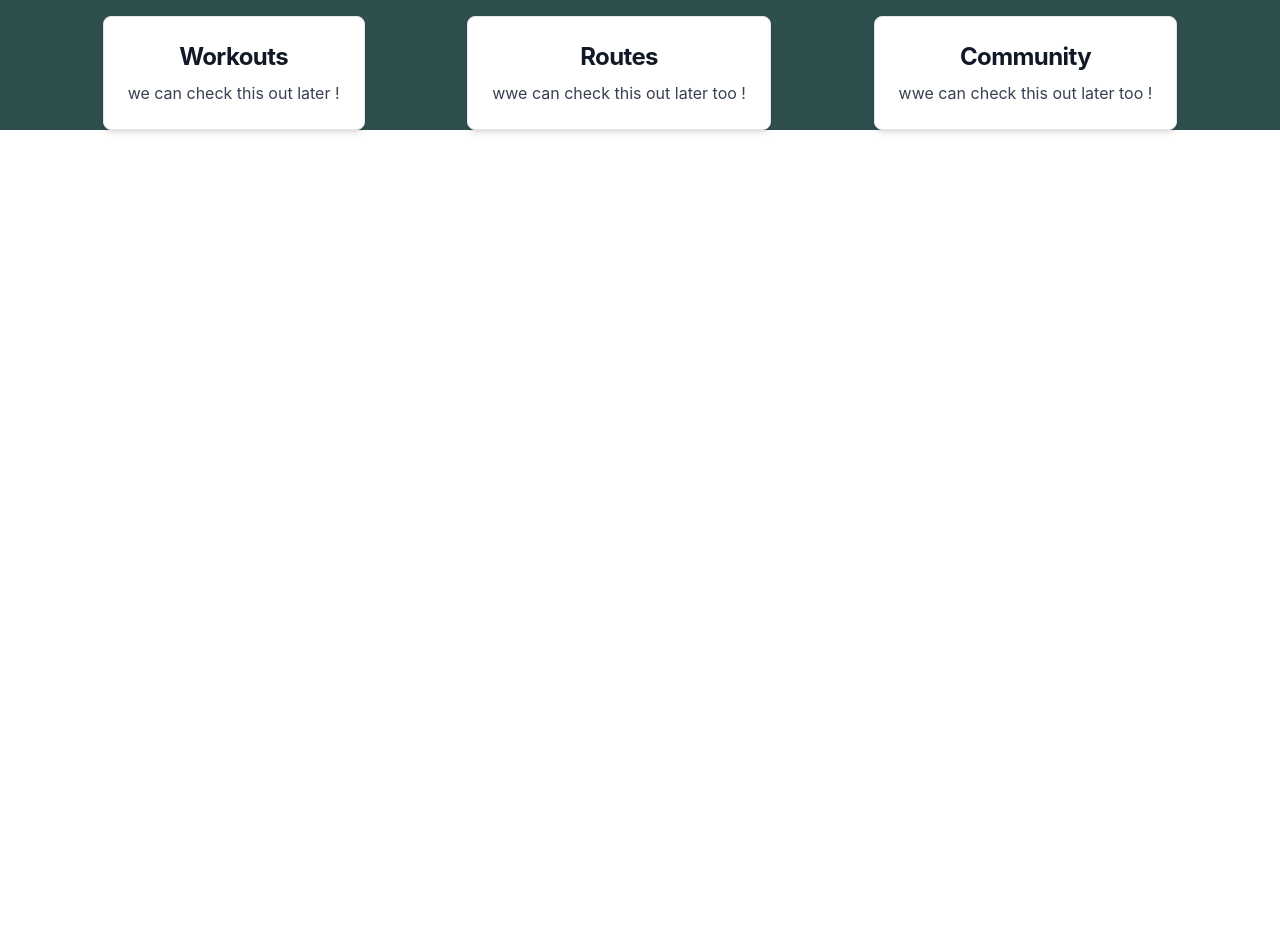
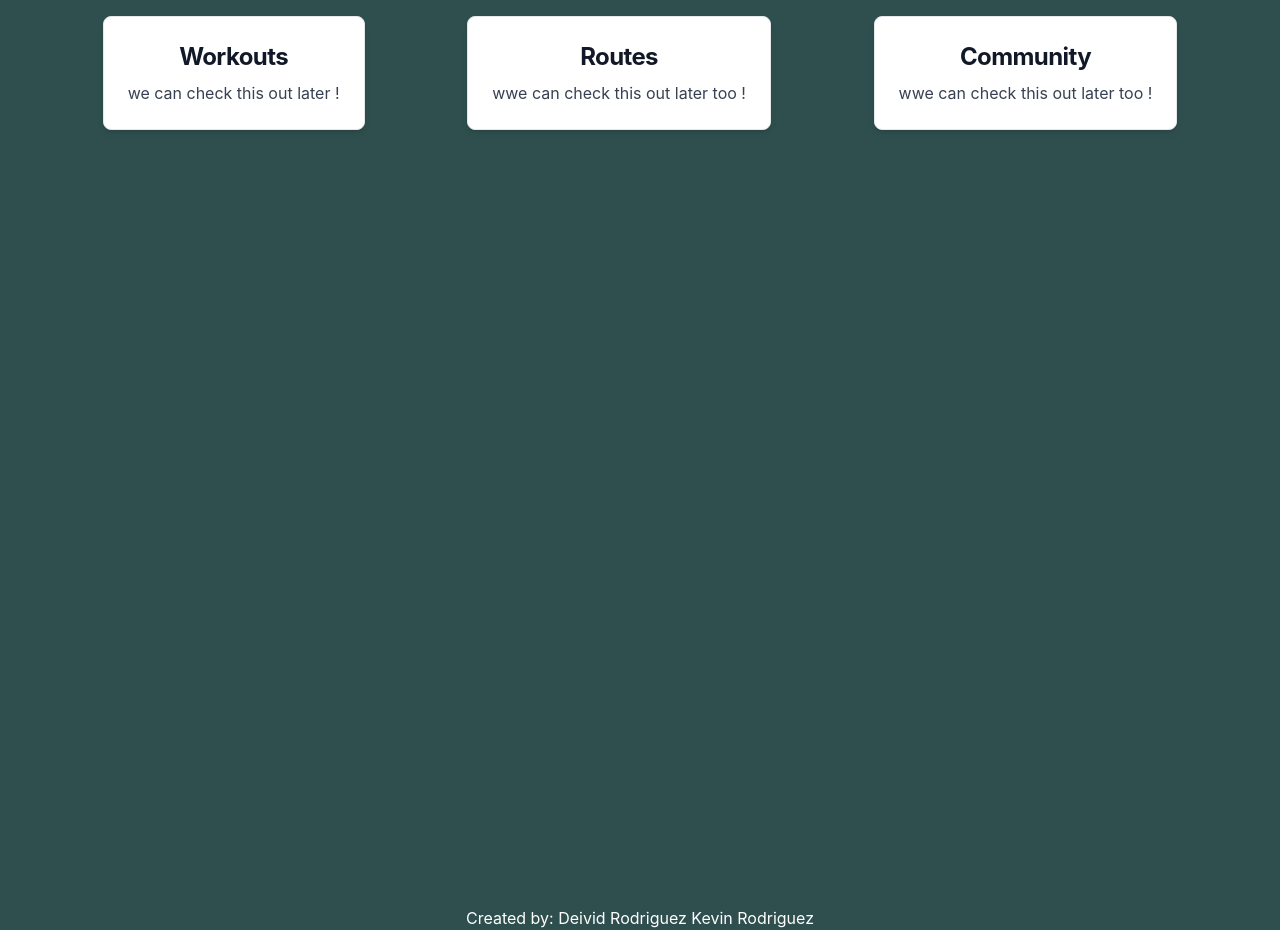
Before and after one commit to drodriguez28/fitness-tracker-ui, a React (Create React App) app: page / in a window 1280 px wide. Shown: the part 40-970 px from the top of the page. Before the commit the page ends 800 px from the top, so only its background shows below. Built offline with nearby package versions, Linux system fonts and the light colour scheme.

Commit message:
add footer to home page

```diff
--- /dev/null
+++ b/src/components/Footer.js
@@ -0,0 +1,15 @@
+import React from "react";
+
+export default function footer(){
+  return(
+    <div class="flex flex-col min-h-screen
+">
+      <footer class="mt-auto">
+        <p>Created by:
+          <a href="https://www.linkedin.com/in/deivid-rodriguez-635875186/"> Deivid Rodriguez </a>
+          <a href="https://www.linkedin.com/in/kevin-a-rodriguez/">Kevin Rodriguez</a>
+        </p>
+      </footer>
+    </div>
+  )
+}
--- a/src/pages/HomePage.js
+++ b/src/pages/HomePage.js
@@ -1,11 +1,13 @@
 import React from "react";
 import HomeCard from "../components/HomeCard";
+import Footer from "../components/Footer";
 
 export default function HomePage() {
   return (
     <div>
       <h1 class="text-3xl font-bold ">Fitness Tracker</h1>
       <HomeCard/>
+      <Footer/>
     </div>
   );
 }
```
